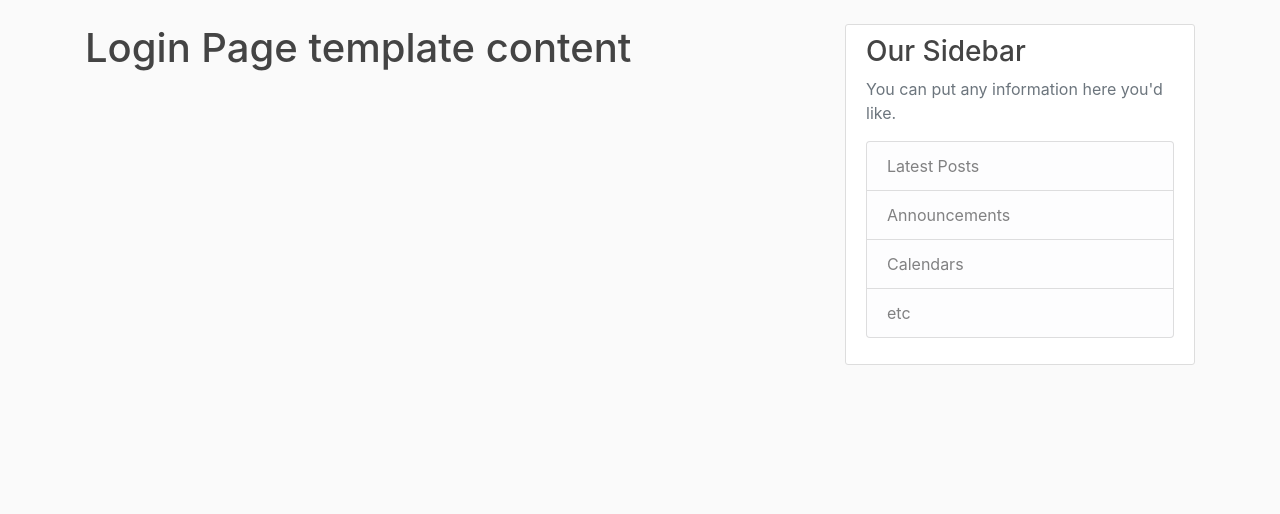
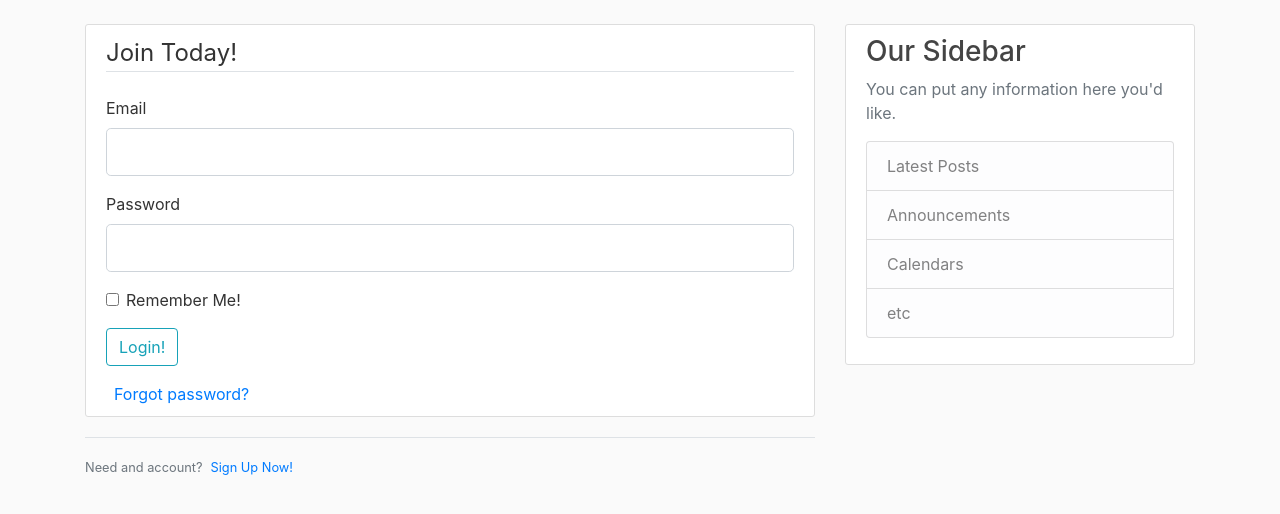
Before and after one commit to Neelam-Singhal/web_development, a Flask app: page /login in a window 1280 px wide. Shown: the part 56-570 px from the top of the page. Run offline with Flask 2, Linux system fonts and the light colour scheme.

Commit message:
Feat: Login Logic

```diff
--- a/flaskblog.py
+++ b/flaskblog.py
@@ -49,9 +49,15 @@ def register_page():
         return redirect(url_for('home_page'))
     return render_template('register.html', title = 'Register Page', form=form)
 
-@app.route("/login")
+@app.route("/login", methods=['GET', 'POST'])
 def login_page():
     form = LoginForms()
+    if form.validate_on_submit():
+        if form.email.data == "admin@blog.com" and form.password.data == "1234":
+            flash("You have been logged in!", 'success')
+            return redirect(url_for('home_page'))
+        else:
+            flash("Login unsuccessfull. Please check your credentials", 'danger')
     return render_template('login.html', title = "Login Form", form=form)
 
 
--- a/templates/login.html
+++ b/templates/login.html
@@ -1,5 +1,56 @@
 {% extends 'layout.html' %}
+{% block content %}
+    <div class="content-section">
+        <form method = 'POST' action="">
+            {{ form.hidden_tag() }} <!-- Its for CSRF toekn - cross-site request forgery token, and its used for protection-->
+            <fieldset class="form-group"> <!-- Bootstrap class to make things look nicer-->
+                <legend class="border-bottom mb-4"> Join Today!</legend>
 
-{% block content %}
-    <h1>Login Page template content</h1>
+                <div class="form-group">
+                    {{ form.email.label(class = 'form-control-label') }}
+                    {% if form.email.errors %}
+                    {{ form.email(class = 'form-control form-control-lg is-invalid') }}
+                    <div class="invalid-feedback">
+                        {% for error in form.email.errors%}
+                            <span> {{error}} </span>
+                        {% endfor %}
+                    </div>
+                {% else %}
+                    {{ form.email(class = 'form-control form-control-lg') }}
+                {% endif %}
+                </div>
+                <div class="form-group">
+                    {{ form.password.label(class = 'form-control-label') }}
+                    {% if form.password.errors %}
+                        {{ form.password(class = 'form-control form-control-lg is-invalid') }}
+                        <div class="invalid-feedback">
+                            {% for error in form.password.errors%}
+                                <span> {{error}} </span>
+                            {% endfor %}
+                        </div>
+                    {% else %}
+                        {{ form.password(class = 'form-control form-control-lg') }}
+                    {% endif %}
+                </div>
+                <div class="form-check">
+                    {{form.remember(class='form-check-input')}}
+                    {{form.remember.label(class='form-check-label')}}
+                </div>
+
+            </fieldset>
+            <div class="form-group">
+                {{ form.submit(class = 'btn btn-outline-info')}}
+            </div>
+            <small class="'text-muted ml-2"></small>
+            <a href="#">Forgot password?</a>
+
+        </form>
+    </div>
+    <div class="border-top pt-3">
+        <small class = "text-muted">
+            Need and account?<a class="ml-2" href="{{url_for('register_page')}}">Sign Up Now!</a>
+        </small>
+
+    </div>
+
 {% endblock content %}
```
